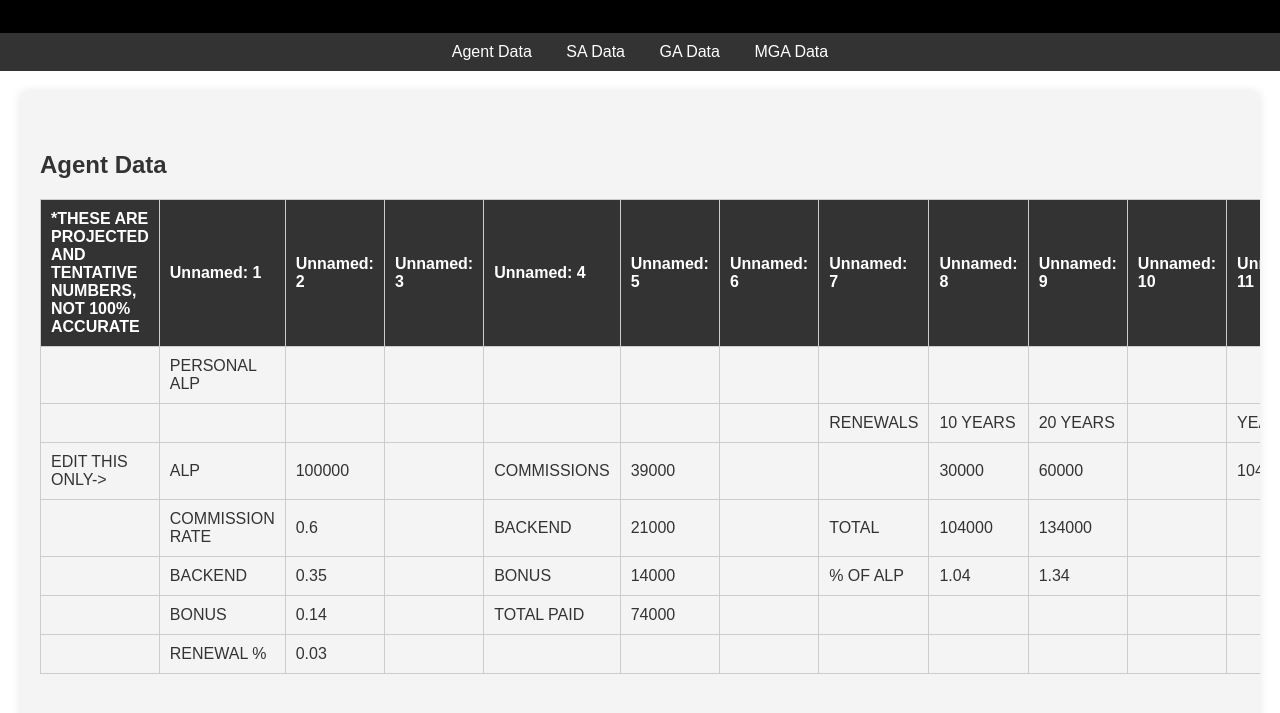
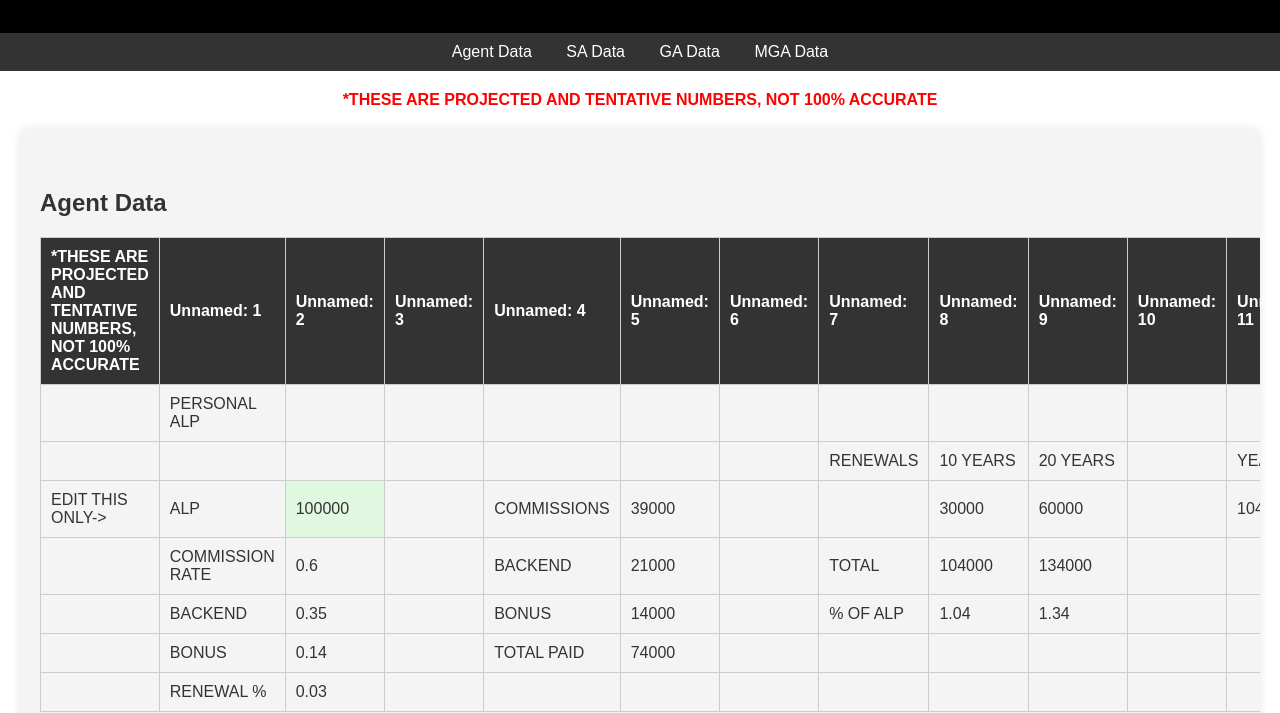
Before and after one commit to kjvaughns/paycalculator, a plain HTML site: page index.html in a window 1280 px wide. Shown: the part 121-834 px from the top of the page. Drawn offline with Linux system fonts and the light colour scheme.

Commit message:
Update index.html

```diff
--- a/index.html
+++ b/index.html
@@ -37,6 +37,7 @@
             border-radius: 8px;
             box-shadow: 0 0 10px rgba(0, 0, 0, 0.1);
             overflow-x: auto;
+            margin-bottom: 40px;
         }
         table {
             width: 100%;
@@ -61,6 +62,12 @@
             background-color: #000;
             color: #fff;
         }
+        .note {
+            color: red;
+            font-weight: bold;
+            text-align: center;
+            margin: 20px 0;
+        }
     </style>
 </head>
 <body>
@@ -74,6 +81,7 @@
         <a href="#ga">GA Data</a>
         <a href="#mga">MGA Data</a>
     </nav>
+    <div class="note">*THESE ARE PROJECTED AND TENTATIVE NUMBERS, NOT 100% ACCURATE</div>
     <section id="agent" class="data-section">
         <h2>Agent Data</h2>
         <table id="agent-table"></table>
@@ -116,7 +124,7 @@
                             td.textContent = row[header];
 
                             // Make specific cells editable
-                            if (['ALP', '1', '2'].includes(header)) {
+                            if ((rowIndex === 2 && colIndex === 2) || (rowIndex === 10 && colIndex === 2) || (rowIndex === 23 && colIndex === 2) || (rowIndex === 24 && colIndex === 2)) {
                                 td.contentEditable = true;
                                 td.classList.add('editable');
                             }
```
